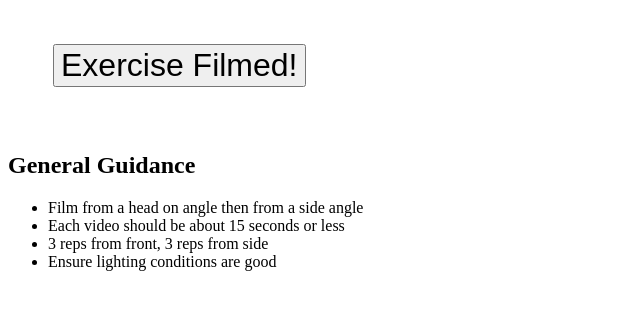
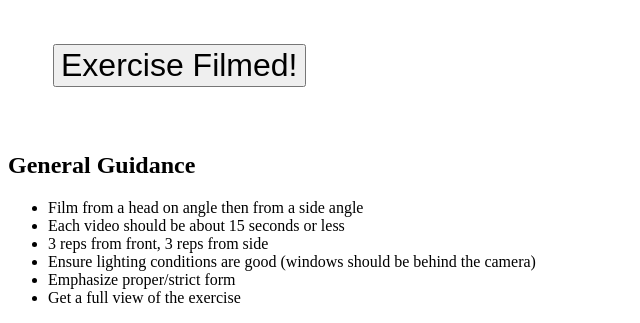
Before and after one commit to slobdell/refilm-workout, a Django app: template refilm_workout/templates/basic_navigation/base.html in a window 1280 px wide. Shown: the part 711-1034 px from the top of the page, without its empty margins (0-640 px from the left). Before the commit the page ends 982 px from the top, so only its background shows below. Run offline with Django 3.2, Linux system fonts and the light colour scheme; the template is opened without the code that fills it: most values are stand-ins (such as "Sample title", 1, 10 or a date in 2020); parts of the project's set-up code (start-up, migrations or seed data) failed here and were passed over.

Commit message:
better instructions

```diff
--- a/refilm_workout/templates/basic_navigation/base.html
+++ b/refilm_workout/templates/basic_navigation/base.html
@@ -43,7 +43,9 @@
 <li>Film from a head on angle then from a side angle</li>
 <li>Each video should be about 15 seconds or less</li>
 <li>3 reps from front, 3 reps from side</li>
-<li>Ensure lighting conditions are good</li>
+<li>Ensure lighting conditions are good (windows should be behind the camera)</li>
+<li>Emphasize proper/strict form</li>
+<li>Get a full view of the exercise</li>
 </ul>
 </body>
 </html>
```
